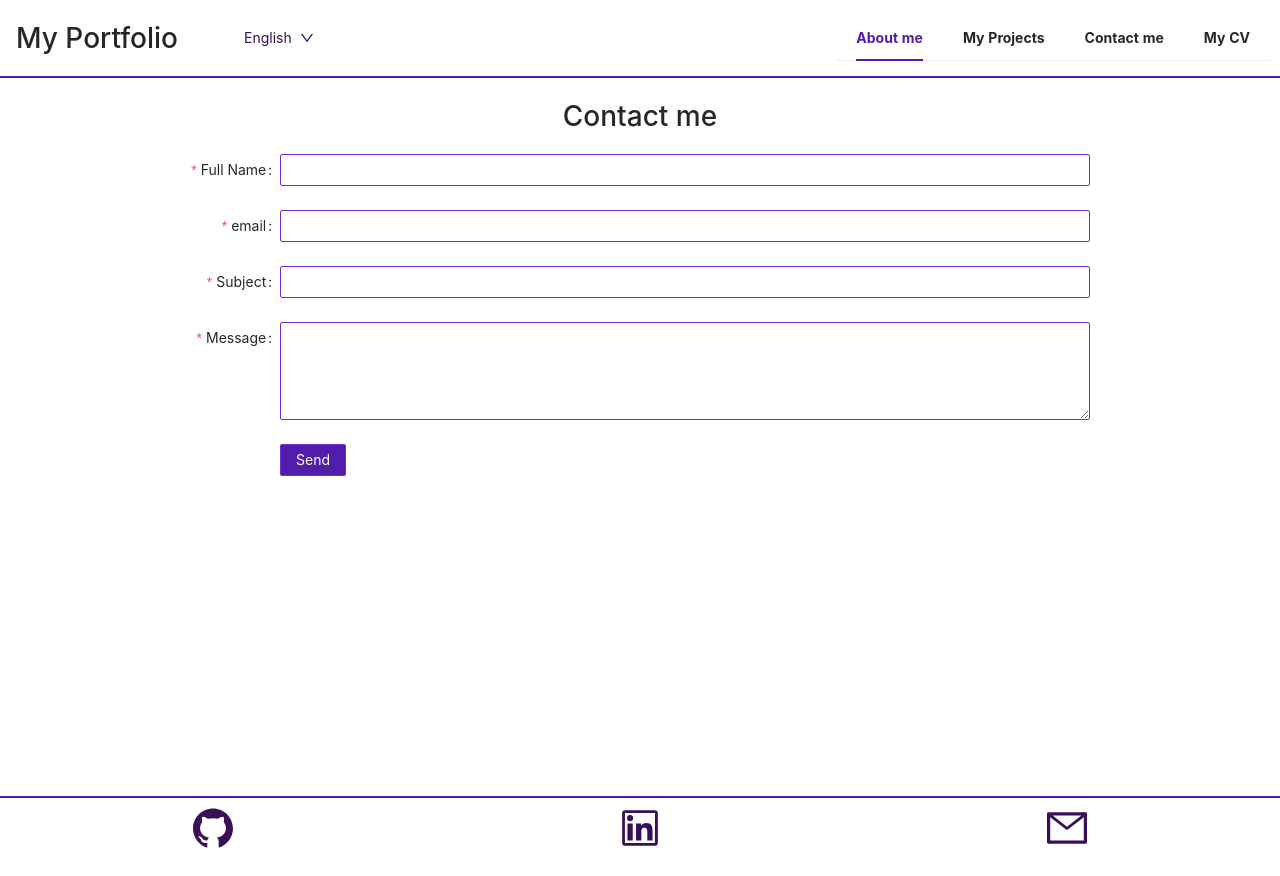
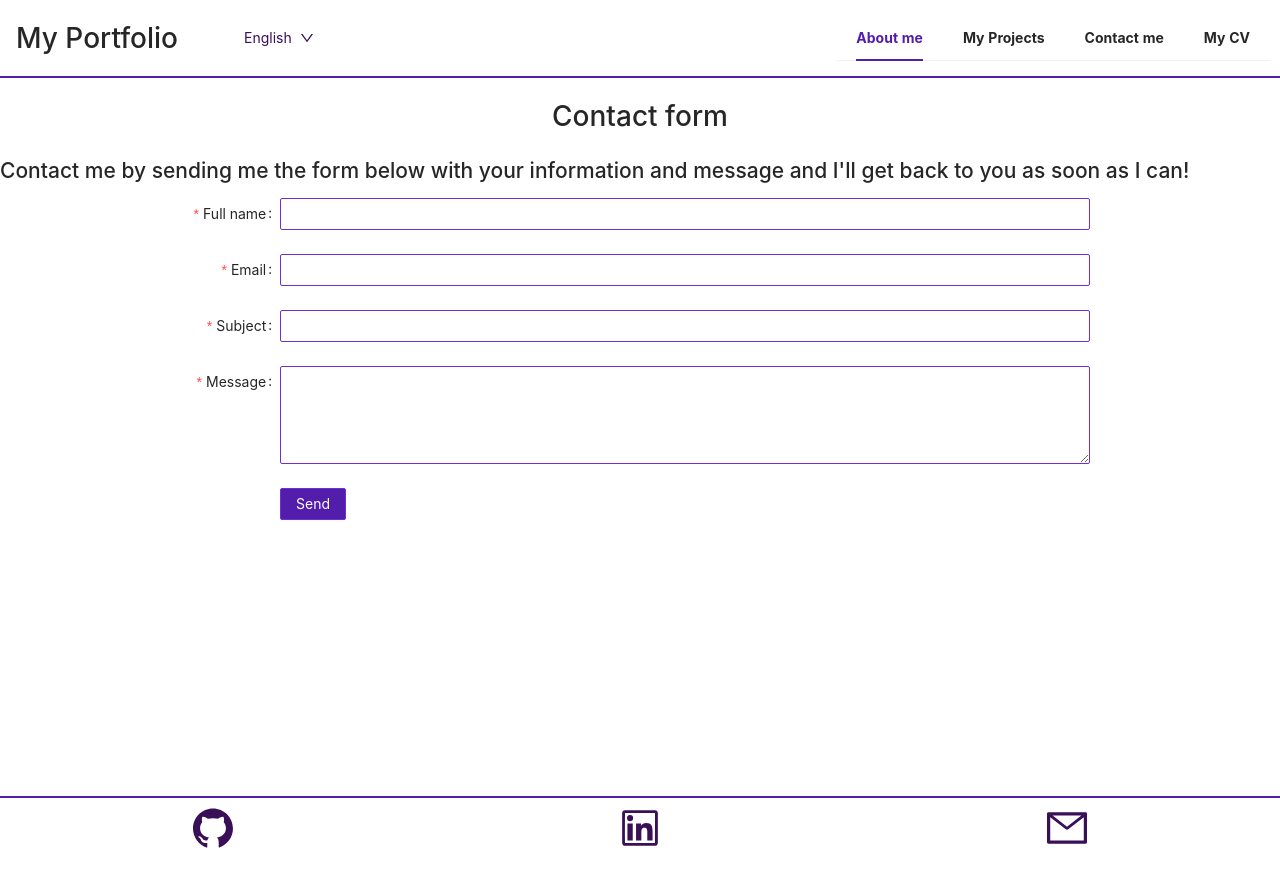
Before and after one commit to Am0031/my-portfolio-react, a React (Create React App) app: page /contact in a window 1280 px wide. Built offline with nearby package versions, Linux system fonts and the light colour scheme.

Commit message:
added contact fields translations

```diff
--- a/src/i18n/locales/de/translations.json
+++ b/src/i18n/locales/de/translations.json
@@ -12,5 +12,16 @@
   "about-text-4": "Kürzlich habe ich an einem Full-Stack-Webentwicklungs-Bootcamp teilgenommen, das es mir ermöglicht, in den IT-Bereich einzusteigen und ein Full-Stack-Entwickler zu werden, ein Bereich, in dem ich herausgefordert werde und jeden Tag weiterlerne.",
   "about-quote-1": " 'Der Experte in allem war einmal ein Anfänger.' - Anonym ",
   "about-quote-2": " 'Kontinuierliche Verbesserung ist besser als verzögerte Perfektion.' - Mark Twain ",
-  "projects-title": "Meine Github Projekte"
+  "projects-title": "Meine Github Projekte",
+  "contact-title": "Kontakt Formular",
+  "contact-text": "Kontaktieren Sie mich, indem Sie mir das untenstehende Formular mit Ihren Informationen und Ihrer Nachricht senden, und ich werde mich so schnell wie möglich bei Ihnen melden!",
+  "contact-field-name": "Name",
+  "contact-field-email": "E-mail",
+  "contact-field-subject": "Betreff",
+  "contact-field-message": "Nachricht",
+  "contact-form-submit": "Senden",
+  "contact-validate-name": "Bitte geben Sie Ihren Namen ein!",
+  "contact-validate-email": "Bitte geben Sie ihre E-Mail-Adresse ein!",
+  "contact-validate-subject": "Bitte fügen Sie einen Betreff hinzu!",
+  "contact-validate-message": "Bitte geben Sie eine Nachricht ein!"
 }
--- a/src/i18n/locales/en/translations.json
+++ b/src/i18n/locales/en/translations.json
@@ -12,5 +12,16 @@
   "about-text-4": "Recently, I joined a Full Stack web development bootcamp which will allow me to enter the IT field and become a Full stack developer, a field where I will be challenged and keep learning every day.",
   "about-quote-1": " 'The expert in anything was once a beginner.' - Anonymous ",
   "about-quote-2": " 'Continuous improvement is better than delayed perfection.' - Mark Twain ",
-  "projects-title": "My Github projects"
+  "projects-title": "My Github projects",
+  "contact-title": "Contact form",
+  "contact-text": "Contact me by sending me the form below with your information and message and I'll get back to you as soon as I can!",
+  "contact-field-name": "Full name",
+  "contact-field-email": "Email",
+  "contact-field-subject": "Subject",
+  "contact-field-message": "Message",
+  "contact-form-submit": "Send",
+  "contact-validate-name": "Please enter your name!",
+  "contact-validate-email": "Please enter your email!",
+  "contact-validate-subject": "Please add a subject!",
+  "contact-validate-message": "Please type a message!"
 }
--- a/src/i18n/locales/fr/translations.json
+++ b/src/i18n/locales/fr/translations.json
@@ -12,5 +12,16 @@
   "about-text-4": "Récemment, j'ai rejoint un bootcamp de développement web Full Stack qui me permettra d'entrer dans le domaine de l'informatique et de devenir un développeur Full Stack, un domaine où je serai challengée et où je continuerai à apprendre chaque jour.",
   "about-quote-1": " 'L'expert en quoi que ce soit était autrefois un débutant.' - Anonymous ",
   "about-quote-2": " 'L'amélioration continue vaut mieux que la perfection différée.' - Mark Twain ",
-  "projects-title": "Mes projets sur Github"
+  "projects-title": "Mes projets sur Github",
+  "contact-title": "Formulaire de contact",
+  "contact-text": "Contactez-moi en m'envoyant le formulaire ci-dessous avec vos informations et votre message et je vous répondrai dès que possible !",
+  "contact-field-name": "Nom",
+  "contact-field-email": "Email",
+  "contact-field-subject": "Sujet",
+  "contact-field-message": "Message",
+  "contact-form-submit": "Envoyer",
+  "contact-validate-name": "Merci d'indiquer votre nom!",
+  "contact-validate-email": "Merci d'indiquer votre email!",
+  "contact-validate-subject": "Merci d'ajouter un sujet!",
+  "contact-validate-message": "Merci d'ajouer un message!"
 }
--- a/src/pages/Contact/index.js
+++ b/src/pages/Contact/index.js
@@ -1,9 +1,12 @@
 import { send } from "emailjs-com";
+import { useTranslation } from "react-i18next";
 import { useState } from "react";
-import { Button, Checkbox, Form, Input } from "antd";
+import { Button, Form, Input } from "antd";
 const { TextArea } = Input;
 
 export const Contact = () => {
+  const { t } = useTranslation();
+
   const onFinish = (values) => {
     console.log("Success:", values);
     send("service_zhpu8is", "template_vd21ue1", values, "cIRPZQpttqS3shP03")
@@ -21,7 +24,8 @@ export const Contact = () => {
 
   return (
     <div className="contact-container main">
-      <h1 className="title contact-title">Contact me</h1>
+      <h1 className="title contact-title">{t("contact-title")}</h1>
+      <h2 className="contact-text">{t("contact-text")}</h2>
       <div className="form-control">
         <Form
           name="basic"
@@ -39,48 +43,48 @@ export const Contact = () => {
           autoComplete="off"
         >
           <Form.Item
-            label="Full Name"
+            label={t("contact-field-name")}
             name="name"
             rules={[
               {
                 required: true,
-                message: "Please enter your name!",
+                message: `${t("contact-validate-name")}`,
               },
             ]}
           >
             <Input />
           </Form.Item>
           <Form.Item
-            label="email"
+            label={t("contact-field-email")}
             name="email"
             rules={[
               {
                 required: true,
-                message: "Please enter your email!",
+                message: `${t("contact-validate-email")}`,
               },
             ]}
           >
             <Input />
           </Form.Item>
           <Form.Item
-            label="Subject"
+            label={t("contact-field-subject")}
             name="subject"
             rules={[
               {
                 required: true,
-                message: "Please add a subject!",
+                message: `${t("contact-validate-subject")}`,
               },
             ]}
           >
             <Input />
           </Form.Item>
           <Form.Item
-            label="Message"
+            label={t("contact-field-message")}
             name="message"
             rules={[
               {
                 required: true,
-                message: "Please type a message!",
+                message: `${t("contact-validate-message")}`,
               },
             ]}
           >
@@ -96,7 +100,7 @@ export const Contact = () => {
               style={{ backgroundColor: "#531dab", color: "#fff" }}
               htmlType="submit"
             >
-              Send
+              {t("contact-form-submit")}
             </Button>
           </Form.Item>
         </Form>
--- a/src/pages/Projects/index.js
+++ b/src/pages/Projects/index.js
@@ -6,7 +6,6 @@ import { Badge } from "antd";
 export const Projects = () => {
   const { t } = useTranslation();
   const show = true;
-  const githubUser = "Am0031";
 
   return (
     <div className="main projects-container">
```
